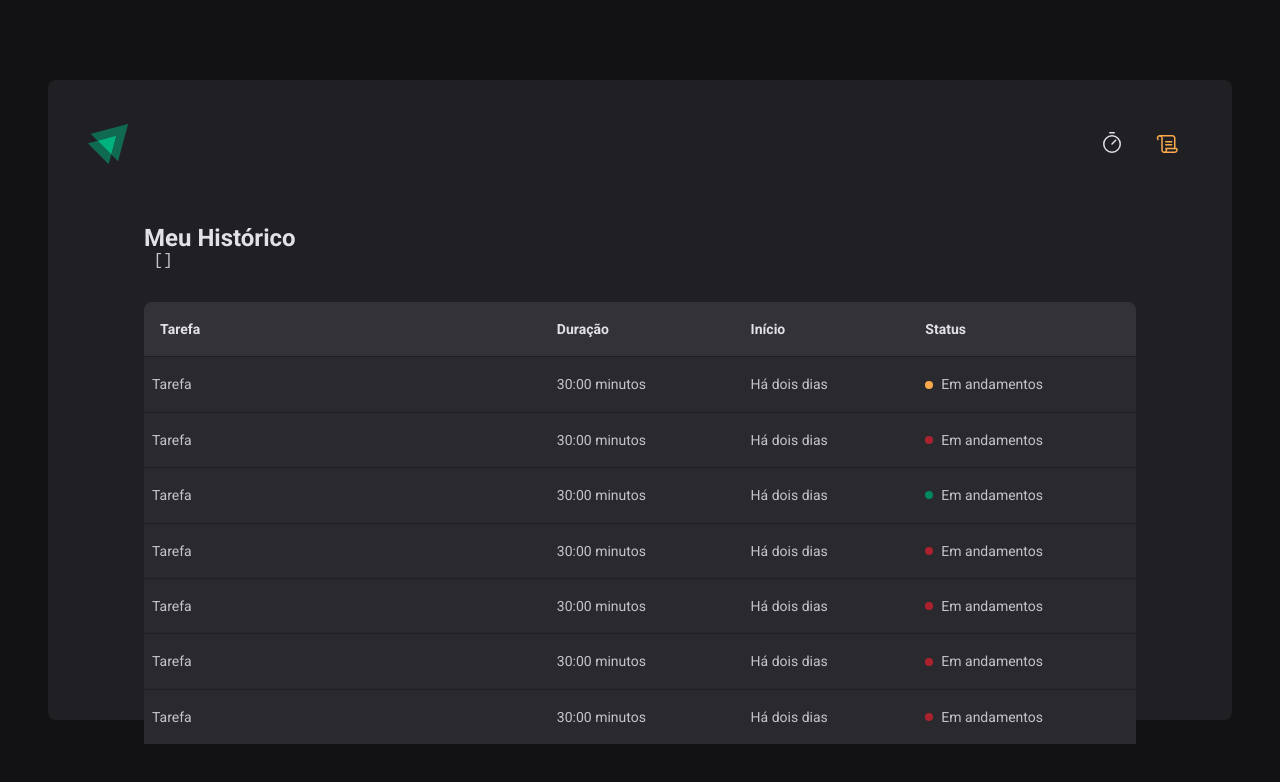
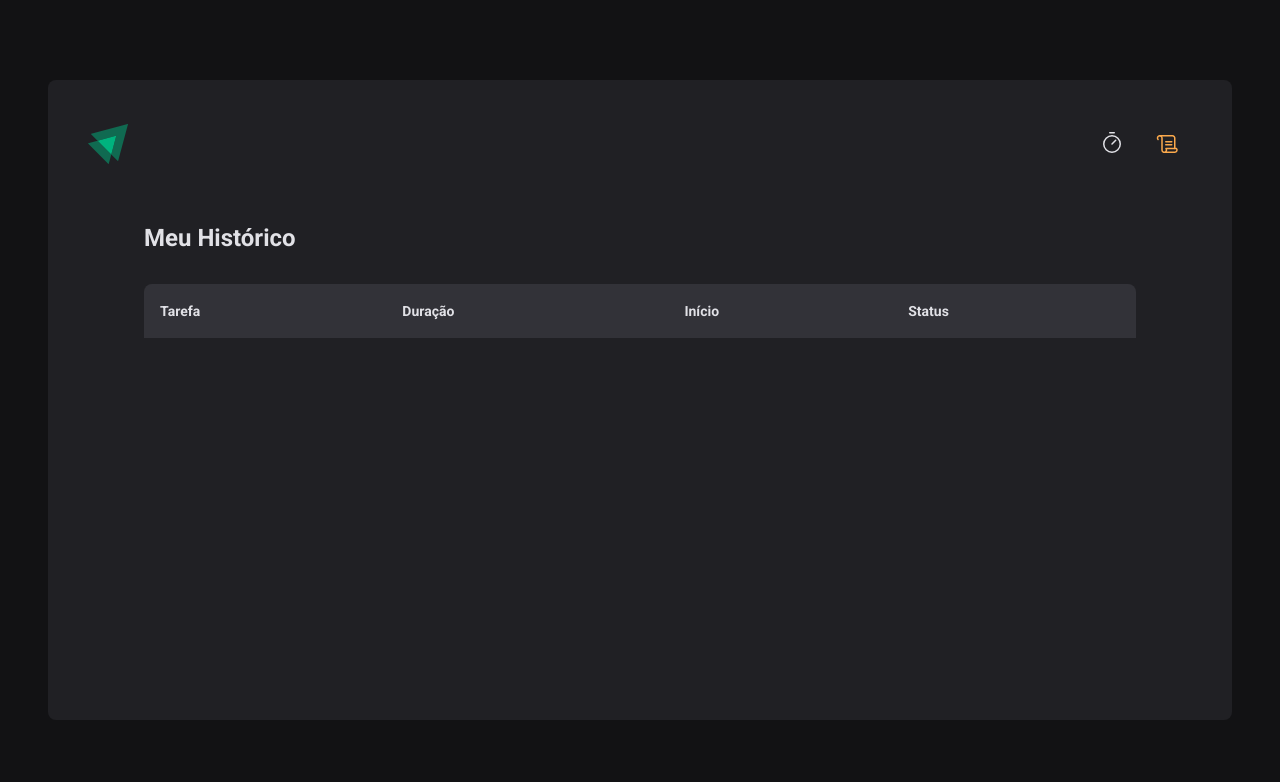
Before and after one commit to esbnet/02-ignite-timer, a React (Vite) app: page /history in a window 1280 px wide. Shown: the top 782 px of the page. Built offline with nearby package versions, Linux system fonts and the light colour scheme.

Commit message:
feat: :sparkles: show cycles  with our status in history page

```diff
--- a/src/pages/History/index.tsx
+++ b/src/pages/History/index.tsx
@@ -1,4 +1,8 @@
 import { useContext } from 'react'
+
+import { formatDistanceToNow } from 'date-fns'
+import ptBR from 'date-fns/locale/pt-BR'
+
 import { CyclesContext } from '../../context/CycleContext'
 import { HistoryContainer, HistoryList, Status } from './styles'
 
@@ -7,8 +11,6 @@ export function History() {
   return (
     <HistoryContainer>
       <h1>Meu Histórico</h1>
-
-      <pre> {JSON.stringify(cycles, null, 2)} </pre>
 
       <HistoryList>
         <table>
@@ -21,62 +23,31 @@ export function History() {
             </tr>
           </thead>
           <tbody>
-            <tr>
-              <td>Tarefa</td>
-              <td>30:00 minutos</td>
-              <td>Há dois dias</td>
-              <td>
-                <Status statusColor="yellow">Em andamentos</Status>
-              </td>
-            </tr>
-            <tr>
-              <td>Tarefa</td>
-              <td>30:00 minutos</td>
-              <td>Há dois dias</td>
-              <td>
-                <Status statusColor="red">Em andamentos</Status>
-              </td>
-            </tr>
-            <tr>
-              <td>Tarefa</td>
-              <td>30:00 minutos</td>
-              <td>Há dois dias</td>
-              <td>
-                <Status statusColor="green">Em andamentos</Status>
-              </td>
-            </tr>
-            <tr>
-              <td>Tarefa</td>
-              <td>30:00 minutos</td>
-              <td>Há dois dias</td>
-              <td>
-                <Status statusColor="red">Em andamentos</Status>
-              </td>
-            </tr>
-            <tr>
-              <td>Tarefa</td>
-              <td>30:00 minutos</td>
-              <td>Há dois dias</td>
-              <td>
-                <Status statusColor="red">Em andamentos</Status>
-              </td>
-            </tr>
-            <tr>
-              <td>Tarefa</td>
-              <td>30:00 minutos</td>
-              <td>Há dois dias</td>
-              <td>
-                <Status statusColor="red">Em andamentos</Status>
-              </td>
-            </tr>
-            <tr>
-              <td>Tarefa</td>
-              <td>30:00 minutos</td>
-              <td>Há dois dias</td>
-              <td>
-                <Status statusColor="red">Em andamentos</Status>
-              </td>
-            </tr>
+            {cycles.map((cycle) => {
+              return (
+                <tr key={cycle.id}>
+                  <td>{cycle.task}</td>
+                  <td>{cycle.minutesAmount}</td>
+                  <td>
+                    {formatDistanceToNow(cycle.startDate, {
+                      addSuffix: true,
+                      locale: ptBR
+                    })}
+                  </td>
+                  <td>
+                    {cycle.finishDate && (
+                      <Status statusColor="green">Concluído</Status>
+                    )}
+                    {!cycle.finishDate && !cycle.interruptedDate && (
+                      <Status statusColor="yellow">Em andamento</Status>
+                    )}
+                    {cycle.interruptedDate && (
+                      <Status statusColor="red">Interrompido</Status>
+                    )}
+                  </td>
+                </tr>
+              )
+            })}
           </tbody>
         </table>
       </HistoryList>
```
